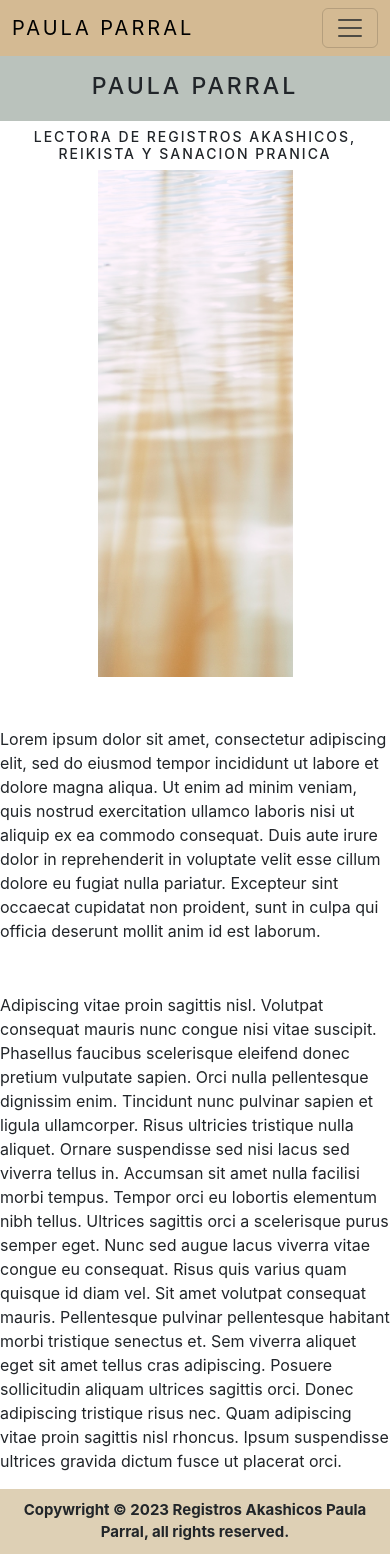
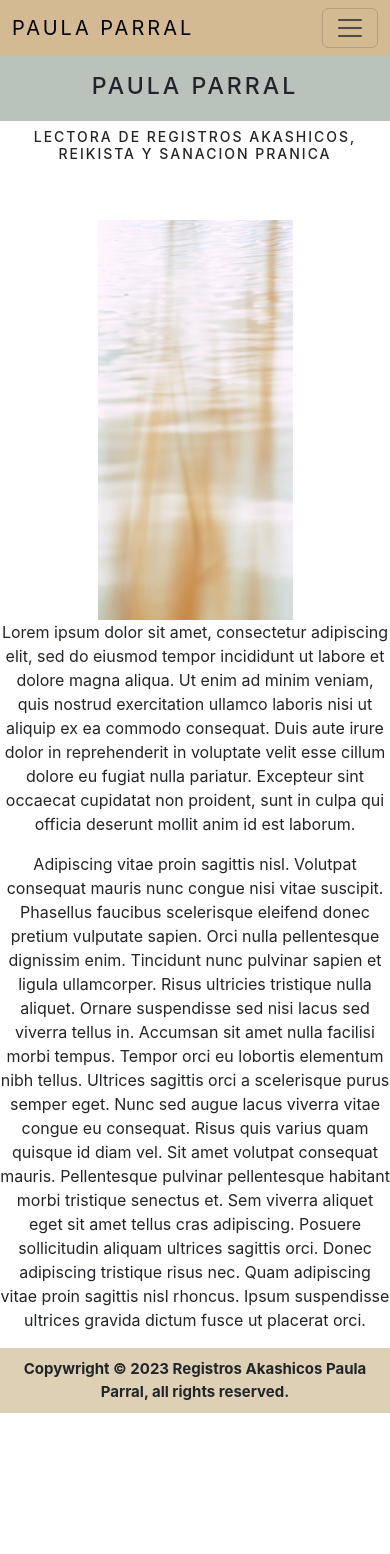
Before and after one commit to stephaniecrocker91/paulaparral, a React (Create React App) app: page /paulaparral in a window 390 px wide. After the commit the page ends 1413 px from the top, so only its background shows below. Built offline with nearby package versions, Linux system fonts and the light colour scheme.

Commit message:
edit styling for bio and intro

```diff
--- a/src/components/Bio.js
+++ b/src/components/Bio.js
@@ -32,8 +32,10 @@
                         <div className={
                             styles.Box
                         }>
+                            <div className={styles.BioText}>
                             <p>Lorem ipsum dolor sit amet, consectetur adipiscing elit, sed do eiusmod tempor incididunt ut labore et dolore magna aliqua. Ut enim ad minim veniam, quis nostrud exercitation ullamco laboris nisi ut aliquip ex ea commodo consequat. Duis aute irure dolor in reprehenderit in voluptate velit esse cillum dolore eu fugiat nulla pariatur. Excepteur sint occaecat cupidatat non proident, sunt in culpa qui officia deserunt mollit anim id est laborum.</p>
                             <p>Adipiscing vitae proin sagittis nisl. Volutpat consequat mauris nunc congue nisi vitae suscipit. Phasellus faucibus scelerisque eleifend donec pretium vulputate sapien. Orci nulla pellentesque dignissim enim. Tincidunt nunc pulvinar sapien et ligula ullamcorper. Risus ultricies tristique nulla aliquet. Ornare suspendisse sed nisi lacus sed viverra tellus in. Accumsan sit amet nulla facilisi morbi tempus. Tempor orci eu lobortis elementum nibh tellus. Ultrices sagittis orci a scelerisque purus semper eget. Nunc sed augue lacus viverra vitae congue eu consequat. Risus quis varius quam quisque id diam vel. Sit amet volutpat consequat mauris. Pellentesque pulvinar pellentesque habitant morbi tristique senectus et. Sem viverra aliquet eget sit amet tellus cras adipiscing. Posuere sollicitudin aliquam ultrices sagittis orci. Donec adipiscing tristique risus nec. Quam adipiscing vitae proin sagittis nisl rhoncus. Ipsum suspendisse ultrices gravida dictum fusce ut placerat orci.</p>
+                            </div>
                         </div>
                     </Col>
 
--- a/src/components/Intro.js
+++ b/src/components/Intro.js
@@ -6,7 +6,7 @@
         <>
         <h3 className={styles.Subtitle}> Que son los Registros Akashicos? </h3>
         <div className={styles.Box}>
-        <p>Lorem ipsum dolor sit amet, consectetur adipiscing elit, sed do eiusmod tempor incididunt ut labore et dolore magna aliqua. Ut enim ad minim veniam, quis nostrud exercitation ullamco laboris nisi ut aliquip ex ea commodo consequat. Duis aute irure dolor in reprehenderit in voluptate velit esse cillum dolore eu fugiat nulla pariatur. Excepteur sint occaecat cupidatat non proident, sunt in culpa qui officia deserunt mollit anim id est laborum.</p>
+        <p className={styles.IntroText}>Lorem ipsum dolor sit amet, consectetur adipiscing elit, sed do eiusmod tempor incididunt ut labore et dolore magna aliqua. Ut enim ad minim veniam, quis nostrud exercitation ullamco laboris nisi ut aliquip ex ea commodo consequat. Duis aute irure dolor in reprehenderit in voluptate velit esse cillum dolore eu fugiat nulla pariatur. Excepteur sint occaecat cupidatat non proident, sunt in culpa qui officia deserunt mollit anim id est laborum.</p>
         <p>Adipiscing vitae proin sagittis nisl. Volutpat consequat mauris nunc congue nisi vitae suscipit. Phasellus faucibus scelerisque eleifend donec pretium vulputate sapien. Orci nulla pellentesque dignissim enim. Tincidunt nunc pulvinar sapien et ligula ullamcorper. Risus ultricies tristique nulla aliquet. Ornare suspendisse sed nisi lacus sed viverra tellus in. Accumsan sit amet nulla facilisi morbi tempus. Tempor orci eu lobortis elementum nibh tellus. Ultrices sagittis orci a scelerisque purus semper eget. Nunc sed augue lacus viverra vitae congue eu consequat. Risus quis varius quam quisque id diam vel. Sit amet volutpat consequat mauris. Pellentesque pulvinar pellentesque habitant morbi tristique senectus et. Sem viverra aliquet eget sit amet tellus cras adipiscing. Posuere sollicitudin aliquam ultrices sagittis orci. Donec adipiscing tristique risus nec. Quam adipiscing vitae proin sagittis nisl rhoncus. Ipsum suspendisse ultrices gravida dictum fusce ut placerat orci.</p>
         </div>
         </>
--- a/src/styles/Bio.module.css
+++ b/src/styles/Bio.module.css
@@ -5,17 +5,22 @@
     padding-bottom: 20px;
 }
 
-p{
+.BioText{
     text-align: left;
 }
 
 .BioImage{
+    margin-top: 50px;
     width: 30vw;
+    height: 400px;
 }
 
 @media screen and (max-width: 767px) {
     .BioImage {
         width: 50%;
     }
+    .BioText{
+        text-align: center;
+    }
 
 }
--- a/src/styles/Intro.module.css
+++ b/src/styles/Intro.module.css
@@ -9,6 +9,6 @@
 
 }
 
-p{
+.IntroText {
     margin-top: 50px;
 }
```
